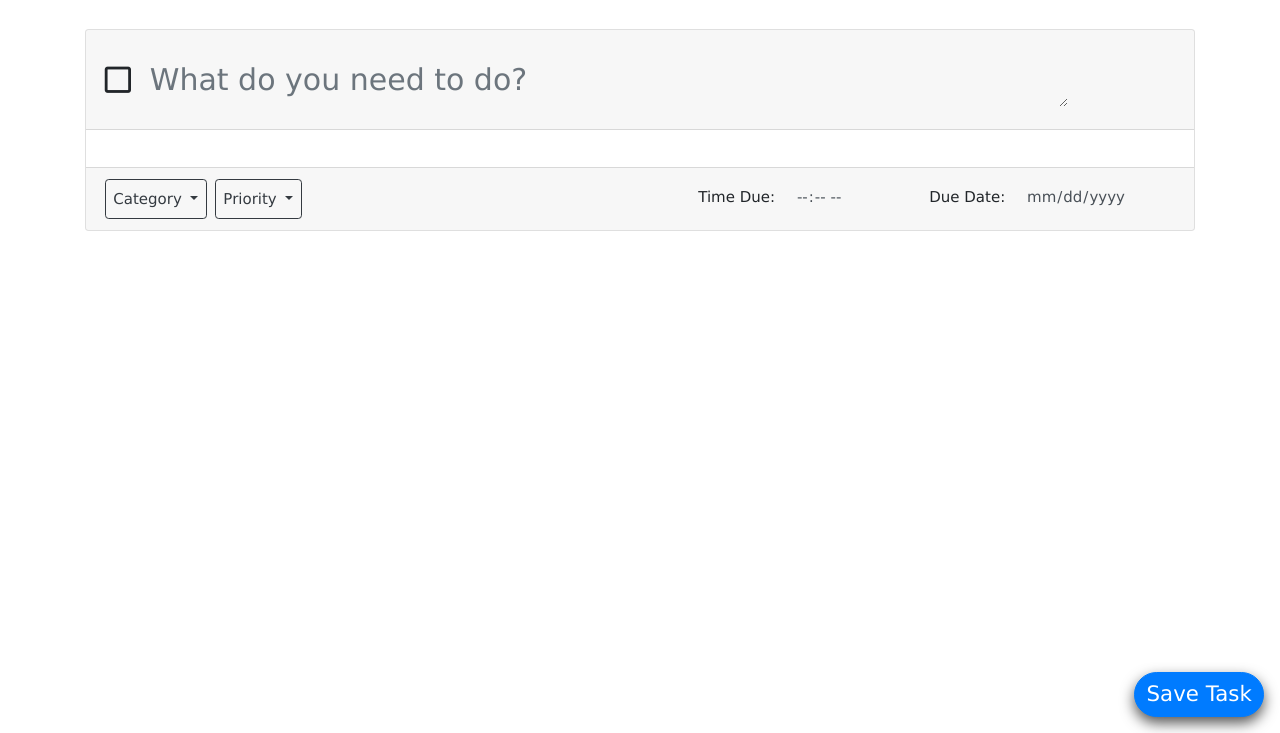
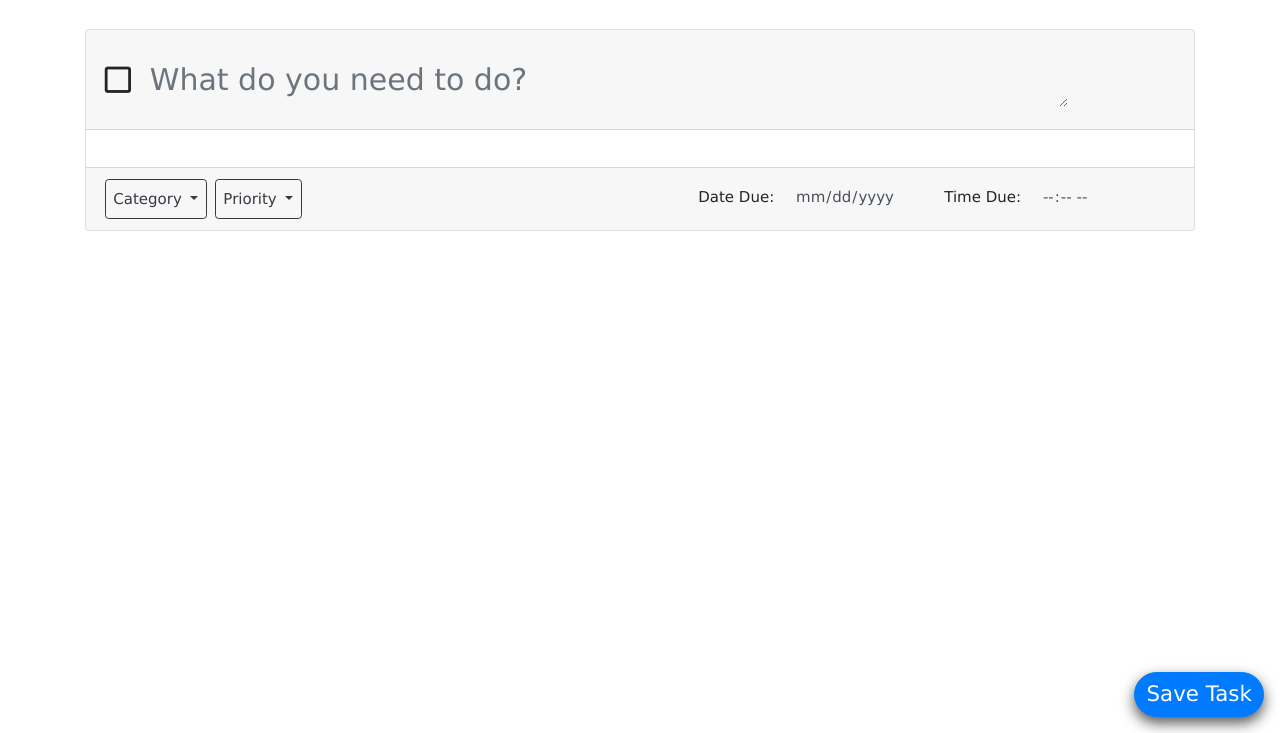
Before and after one commit to achieverapp/Achiever, a website: page app/private/html/taskview.html in a window 1280 px wide. Shown: the part 67-800 px from the top of the page. Drawn offline with nearby package versions, Linux system fonts and the light colour scheme; files that its build step writes are made by us from their sources; no server answers; files whose address does not match are found by name.

Commit message:
fixed out of order date/time inputs

```diff
--- a/app/private/html/taskview.html
+++ b/app/private/html/taskview.html
@@ -86,16 +86,16 @@
 
                 </div>
 
+                <div class='p-2 flex-grow-1'></div>
 
-
-                <div class="flex-row date-time-group">
-                    <span class='date-time-picker flex-grow-0' style="width: 16.4em; float:right;">
-                        <label for="datepicker" style="display: inline-block; margin-top: 4px">Due Date:&nbsp;</label>
+                <div class="flex-row date-time-group" style='float:right; text-align: left;'>
+                    <span class='date-time-picker flex-grow-0' style="width: 16.4em; float:left;">
+                        <label for="datepicker" style="display: inline-block; margin-top: 4px">Date Due:&nbsp;</label>
                         <input type="date" class="form-control border-0 input-hidden" id="datepicker"
                             style="max-width: 10.5rem; display: inline-block;"></input>
                     </span>
-                    <span class='date-time-picker flex-grow-0' style="width: 15.4em; float:right;">
-                        <label for="timepicker" style="display: inline-block margin-top: 4px">Time Due:&nbsp;</label>
+                    <span class='date-time-picker flex-grow-0' style="width: 15.4em; float:left;">
+                        <label for="timepicker" style="display: inline-block; margin-top: 4px">Time Due:&nbsp;</label>
                         <input type="time" class="form-control border-0 input-hidden" id="timepicker"
                             style="max-width: 8rem; display: inline-block"></input>
                     </span>
--- a/app/public/js/taskview.js
+++ b/app/public/js/taskview.js
@@ -331,7 +331,7 @@ function resizeFooter() {
   }
   // Otherwise, use the default layout
   else {
-    $('.date-time-picker').css('float', 'right')
+    $('.date-time-picker').css('float', 'left') //right
     $('.date-time-group').addClass('flex-row').removeClass('flex-column')
   }
 }
--- a/package.json
+++ b/package.json
@@ -1,6 +1,6 @@
 {
   "name": "restful-api",
-  "version": "0.4.1",
+  "version": "0.4.3",
   "description": "",
   "main": "app.js",
   "scripts": {
```
